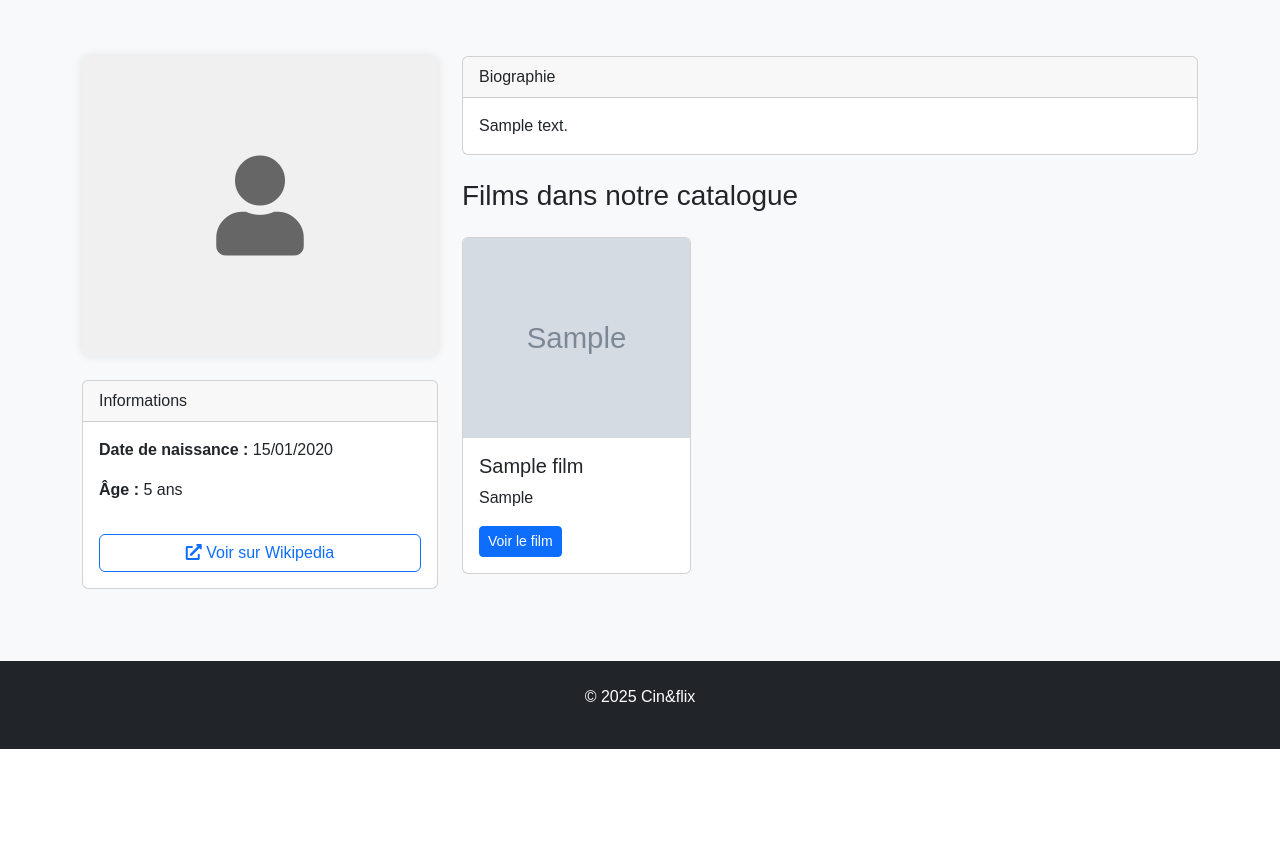
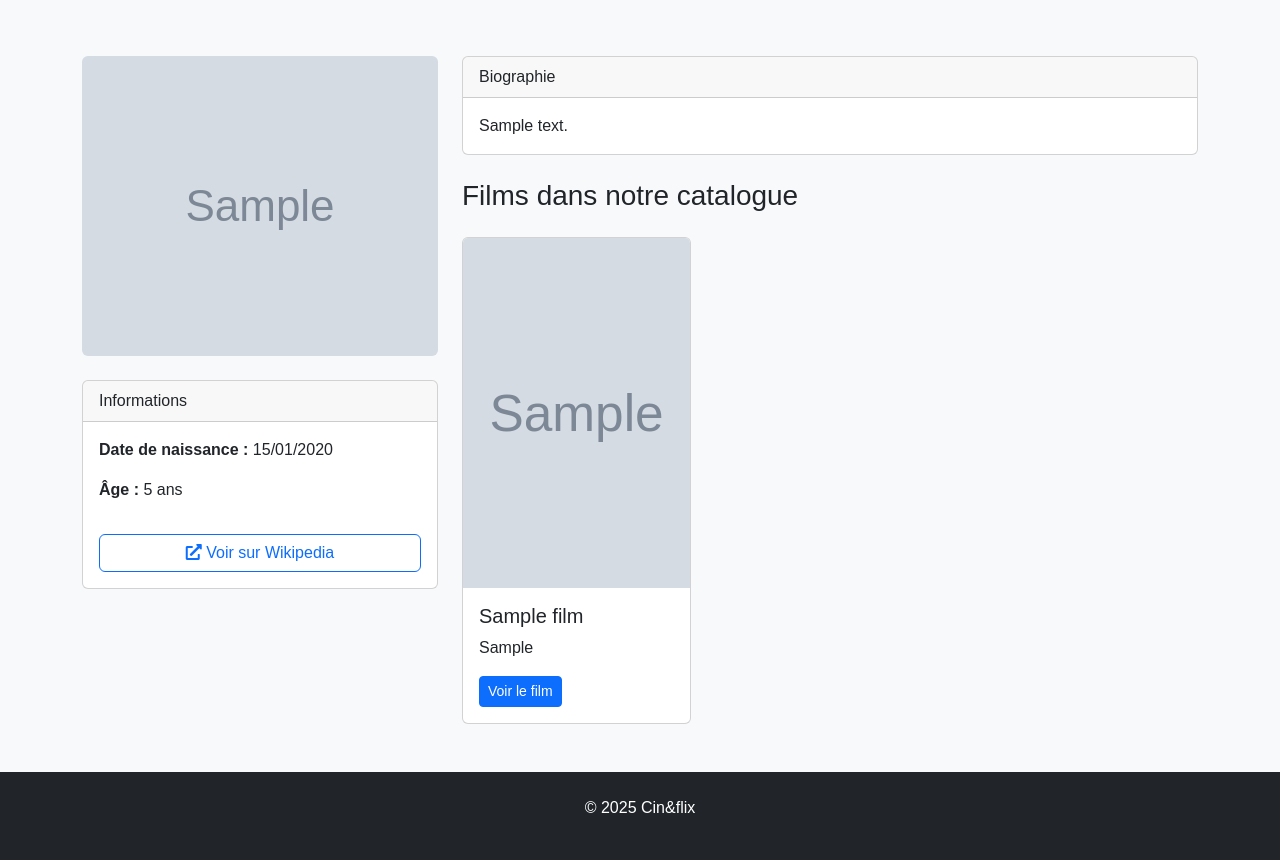
Before and after one commit to DrDemoniak/BDD-cinema, a PHP site: page /acteur.php?id=1 in a window 1280 px wide. Shown: the part 56-916 px from the top of the page. Before the commit the page ends 805 px from the top, so only its background shows below. Run offline with PHP 8.4, Linux system fonts and the light colour scheme; tables that the repository leaves empty or names only in its code hold one stand-in row (values such as "Sample post"); grey boxes marked "Sample" are stand-in pictures.

Commit message:
amélioration page film et acteurs : images

```diff
--- a/flavien/acteur.php
+++ b/flavien/acteur.php
@@ -43,7 +43,12 @@ include 'includes/header.php';
 
 <div class="row">
     <div class="col-md-4">
-        <!-- Placeholder pour la photo - à remplacer par un vrai système si disponible -->
+        <?php if (!empty($actor['url_photo_acteur'])): ?>
+            <img src="<?= htmlspecialchars($actor['url_photo_acteur']) ?>"
+                 class="img-fluid rounded mb-4"
+                 alt="Photo de <?= htmlspecialchars($actor['prenom'] . ' ' . htmlspecialchars($actor['nom'])) ?>"
+                 style="width: 100%; height: 300px; object-fit: cover; border-radius: 8px;">
+        <?php else: ?>
             <div class="actor-photo mb-4" style="
                 width: 100%;
                 height: 300px;
@@ -55,10 +60,12 @@ include 'includes/header.php';
             ">
                 <i class="fas fa-user" style="font-size: 100px; color: #666;"></i>
             </div>
+        <?php endif; ?>
 
         <div class="card mb-4">
             <div class="card-header">Informations</div>
             <div class="card-body">
+                <!-- ... reste du code inchangé ... -->
                 <p><strong>Date de naissance :</strong> <?= date('d/m/Y', strtotime($actor['date_naissance'])) ?></p>
                 <p><strong>Âge :</strong> <?= date_diff(date_create($actor['date_naissance']), date_create('today'))->y ?> ans</p>
 
@@ -90,7 +97,7 @@ include 'includes/header.php';
                 <?php foreach ($films as $film): ?>
                 <div class="col">
                     <div class="card h-100">
-                        <img src="<?= $film['url_image'] ?>" class="card-img-top" alt="<?= $film['titre'] ?>" style="height: 200px; object-fit: cover;">
+                        <img src="<?= $film['url_image'] ?>" class="card-img-top" alt="<?= $film['titre'] ?>" style="height: 350px; object-fit: cover;">
                         <div class="card-body">
                             <h5 class="card-title"><?= $film['titre'] ?></h5>
                             <p class="card-text"><?= $film['annee'] ?></p>
```
Lines whose indentation alone changed are shown as unchanged.
